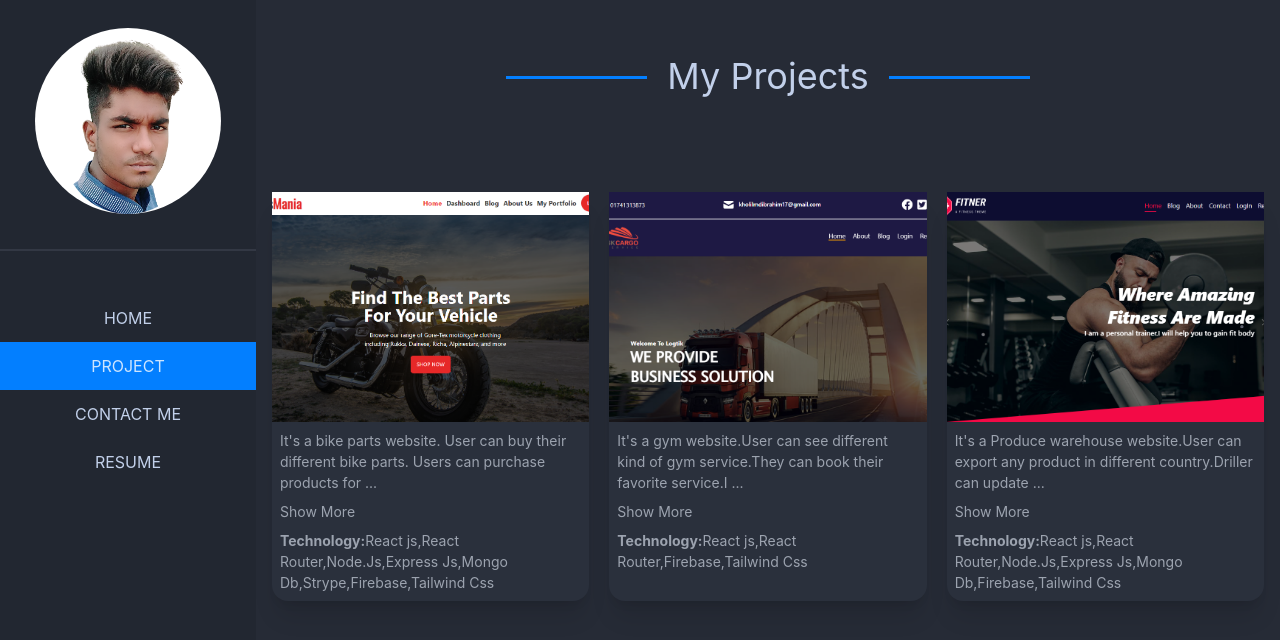
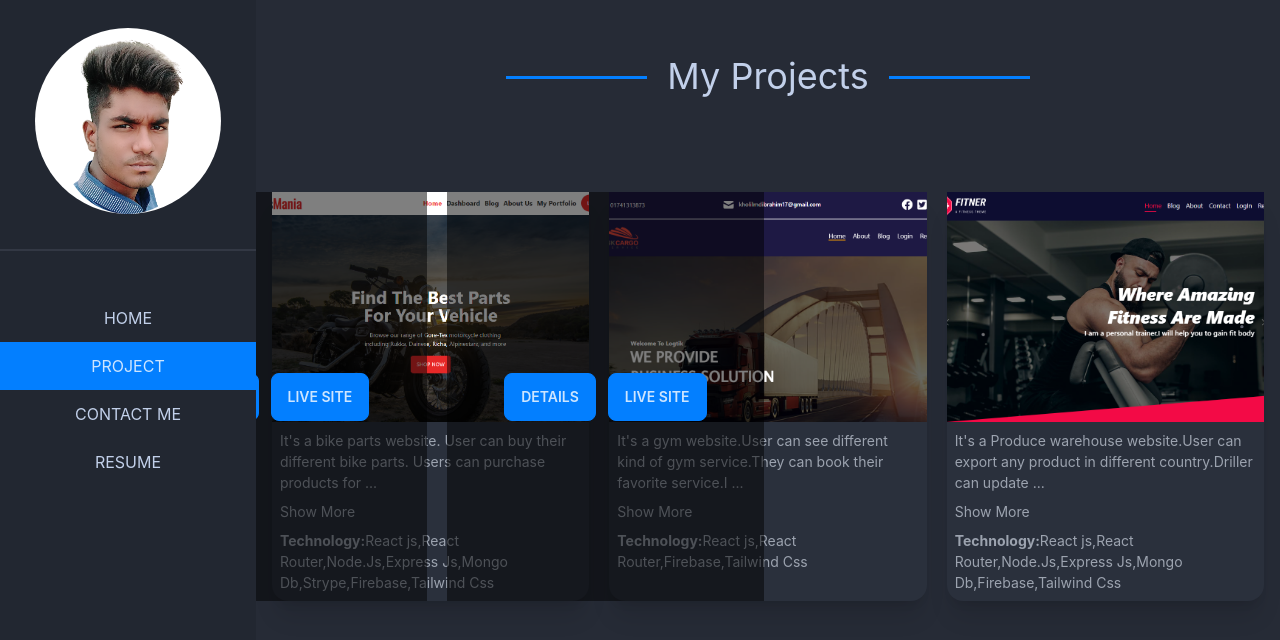
Before and after one commit to MdIbrahimKholil7/portfolio, a React (Create React App) app: page /project in a window 1280 px wide. Shown: the top 640 px of the page. Built offline with nearby package versions, Linux system fonts and the light colour scheme.

Commit message:
project card over effect done

```diff
--- a/src/App.css
+++ b/src/App.css
@@ -46,6 +46,27 @@
     top: 50%;
     right: -60%;
   }
+}
+
+/* project card hover effect  */
+.details {
+  position: absolute;
+  top: 0;
+  left: 0;
+  width: 100%;
+  height: 100%;
+  background: rgba(0, 0, 0, 0.5);
+  display: flex;
+  justify-content: center;
+  align-items: center;
+  transform: translateX(-500px);
+  transition: .3s all;
+}
+.card{
+  transition: .3s all;
+}
+.card:hover .details{
+  transform: translateX(0);
 }
 
 /* card hover effect  */
@@ -141,15 +162,19 @@
 .bar.html::before {
   background-color: #ffcc33;
 }
+
 .bar.css::before {
   background-color: #254099;
 }
+
 .bar.tailwind::before {
   background-color: #2a1c78;
 }
+
 .bar.javascript::before {
   background-color: #860982;
 }
+
 .bar.react::before {
   background-color: #2e7937;
 }
@@ -157,6 +182,7 @@
 .bar.back::before {
   background-color: #a6cfe3;
 }
+
 .bar.node::before {
   background-color: #4a0779;
 }
@@ -173,9 +199,11 @@
 .bar.expert::before {
   width: calc(97% - 10px);
 }
+
 .bar.bootstrap::before {
   width: calc(89% - 10px);
 }
+
 .bar.tailwind::before {
   width: calc(80% - 10px);
 }
@@ -187,15 +215,19 @@
 .bar.javascript::before {
   width: calc(70% - 10px);
 }
+
 .bar.react::before {
   width: calc(65% - 10px);
 }
+
 .bar.node::before {
   width: calc(45% - 10px);
 }
+
 .bar.express::before {
   width: calc(55% - 10px);
 }
+
 .bar.back::before {
   width: calc(45% - 10px);
 }
--- a/src/components/Home/Banner.js
+++ b/src/components/Home/Banner.js
@@ -5,7 +5,6 @@ import { FaFacebook } from 'react-icons/fa';
 import { Cursor, useTypewriter } from 'react-simple-typewriter'
 // import 'react-simple-typewriter/dist/index.css'
 const Banner = () => {
-
     const { text } = useTypewriter({
         words: [' Junior Web Developer', ' Frontend Developer'],
         loop: 0,
@@ -52,7 +51,7 @@ const Banner = () => {
                             </a>
                         </div>
                         <button class="btn btn-primary mr-9">Hire Me</button>
-                        <a href="Ibrahim Kholil.pdf" download={true}><button class="btn btn-primary">Download Cv</button></a>
+                        <a href="https://drive.google.com/file/d/1H_uu-qckcXWKRSJCcOa_TLIBtYEYNRfx/view" target='_blank' rel="noreferrer" download={true}><button class="btn btn-primary">Resume</button></a>
                     </div>
                 </div>
             </div>
--- a/src/components/Home/ProjectCard.js
+++ b/src/components/Home/ProjectCard.js
@@ -23,17 +23,21 @@ const ProjectCard = ({ project }) => {
 
     return (
 
-        <div class="card max-w-sm bg-base-100 shadow-xl">
-          <img className='h-[230px] object-cover ' src={img} alt="Shoes" />
+        <div class="card max-w-sm bg-base-100 shadow-xl relative">
+            <img className='h-[230px] object-cover ' src={img} alt="Shoes" />
             <div class="card-body text-gray-400 p-2 text-left justify-start items-start text-[14px]">
                 <span
-                className=''
+                    className=''
                 >{fullDesc}</span>
                 {
                     open ? <button onClick={handleLess}>Show Less</button> : <button onClick={handleMore}>Show More</button>
                 }
                 <p><strong>Technology:</strong>{technology}</p>
             </div>
+            <div className='details'>
+                <button className='btn btn-primary mr-3'>Details</button>
+                <button className='btn btn-primary'>Live Site</button>
+            </div>
         </div>
     );
 };
```
